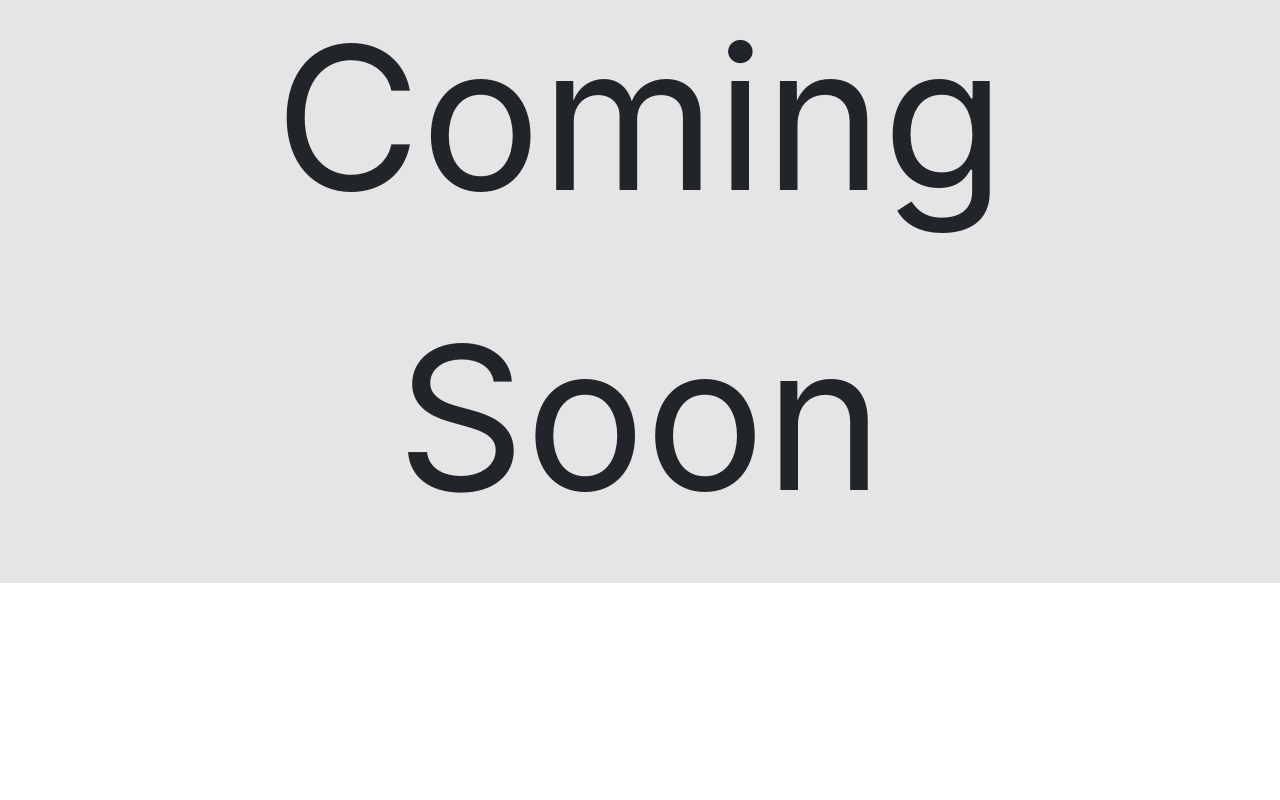
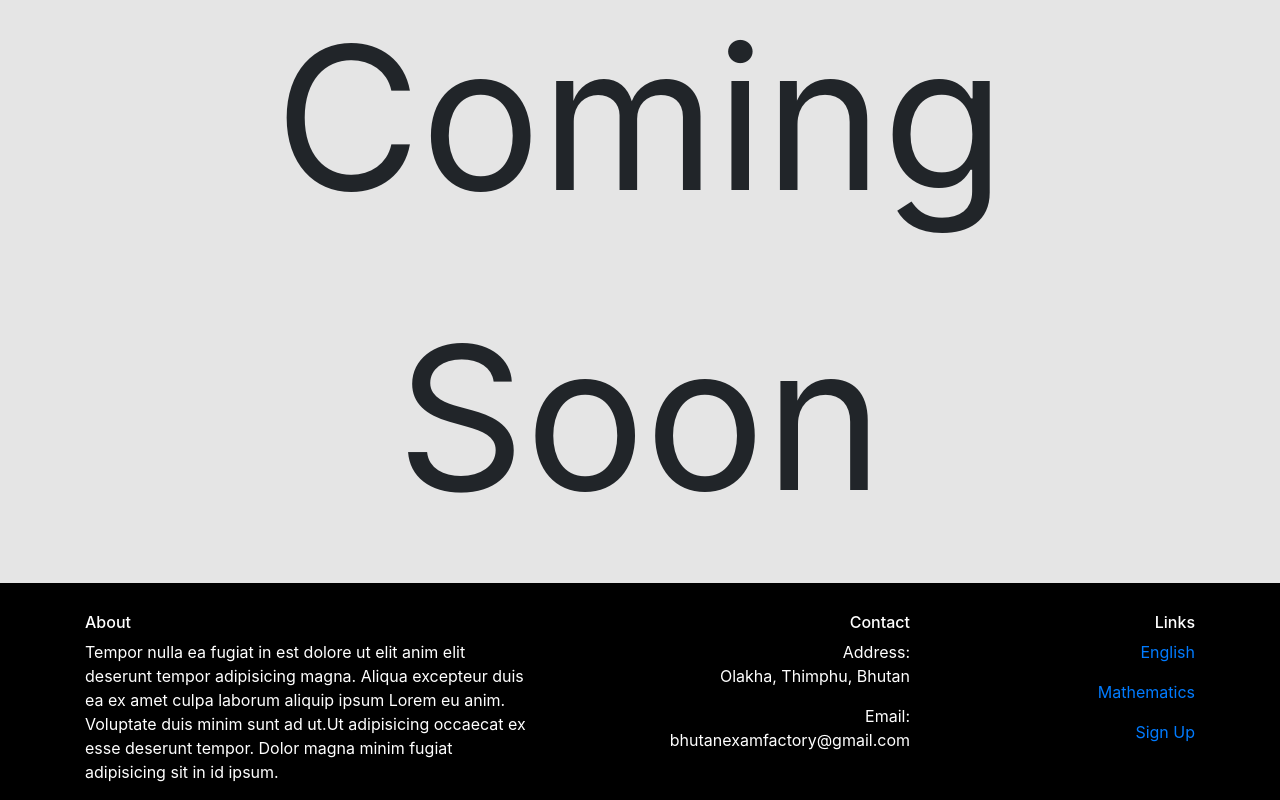
Before and after one commit to Kongtsey/RCSCPrep, a React (Create React App) app in the folder front-end/rcsc/: page / in a window 1280 px wide. Shown: the part 1534-2334 px from the top of the page. Before the commit the page ends 2117 px from the top, so only its background shows below. Built offline with nearby package versions, Linux system fonts and the light colour scheme.

Commit message:
added the footer

```diff
--- a/front-end/rcsc/src/components/HomepageInfo.js
+++ b/front-end/rcsc/src/components/HomepageInfo.js
@@ -6,7 +6,6 @@ import image_subsection_1 from "../images/subsection-1.png";
 import image_subsection_2 from "../images/subsection-2.png";
 import image_subsection_3 from "../images/subsection-3.png";
 import image_subsection_4 from "../images/subsection-4.png";
-import landscape from "../images/landscape.jpg";
 
 function HomepageInfo() {
   return (
--- a/front-end/rcsc/src/components/footer.js
+++ b/front-end/rcsc/src/components/footer.js
@@ -1,9 +1,46 @@
 import React from "react";
-import { Container, Nav, Navbar } from "react-bootstrap";
-import "../style-sheet/navbar.css";
+import { Container, Row, Col } from "react-bootstrap";
+import "../style-sheet/footer.css";
 
 function NavigationBar() {
-  return <Container></Container>;
+  return (
+    <Container className='footer_parent_div' fluid={true}>
+      <Container>
+        <Row className='footer_elements'>
+          <Col className='project_motto' md={5} lg={5} sm={12}>
+            <h6>About</h6>
+            <p>
+              Tempor nulla ea fugiat in est dolore ut elit anim elit deserunt tempor adipisicing magna. Aliqua excepteur duis ea ex amet culpa laborum aliquip ipsum Lorem eu anim. Voluptate duis minim
+              sunt ad ut.Ut adipisicing occaecat ex esse deserunt tempor. Dolor magna minim fugiat adipisicing sit in id ipsum.{" "}
+            </p>
+          </Col>
+          <Col className='footer_contacts' md={4} lg={4} sm={6}>
+            <h6>Contact</h6>
+            <p>
+              Address: <br />
+              &nbsp;&nbsp; Olakha, Thimphu, Bhutan
+            </p>
+            <p>
+              Email: <br />
+              &nbsp;&nbsp; bhutanexamfactory@gmail.com
+            </p>
+          </Col>
+          <Col className='links' md={3} lg={3} sm={12}>
+            <h6>Links</h6>
+            <p>
+              <a href='none'>English</a>
+            </p>
+            <p>
+              <a href='none'>Mathematics</a>
+            </p>
+            <p>
+              <a href='none'>Sign Up </a>
+            </p>
+          </Col>
+        </Row>
+      </Container>
+    </Container>
+  );
 }
 
 export default NavigationBar;
--- a/front-end/rcsc/src/components/home-front-page.js
+++ b/front-end/rcsc/src/components/home-front-page.js
@@ -4,7 +4,7 @@ import "../style-sheet/home-front-page.css";
 import NavigationBar from "./navbar";
 import HomepageInfo from "./HomepageInfo";
 import front_page_image from "../images/studying.png";
-
+import Footer from "./Footer";
 function FrontPage() {
   return (
     <React.Fragment>
@@ -24,6 +24,7 @@ function FrontPage() {
         </Row>
       </Container>
       <HomepageInfo />
+      <Footer />
     </React.Fragment>
   );
 }
--- /dev/null
+++ b/front-end/rcsc/src/style-sheet/footer.css
@@ -0,0 +1,17 @@
+.footer_parent_div {
+  background: black;
+}
+.project_motto {
+  color: white;
+  margin-top: 30px;
+}
+.footer_contacts {
+  color: white;
+  margin-top: 30px;
+  text-align: end;
+}
+.links {
+  color: white;
+  margin-top: 30px;
+  text-align: end;
+}
```
